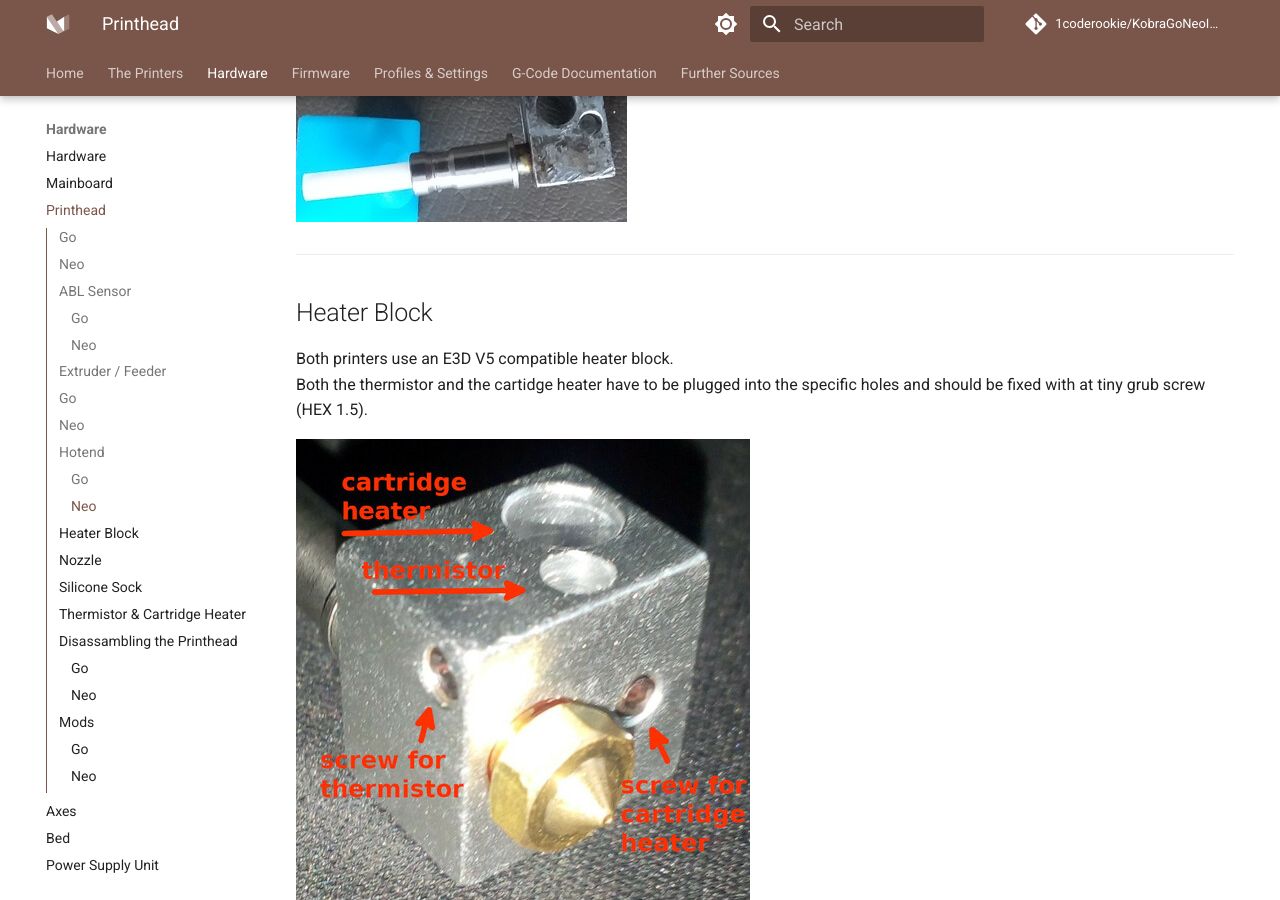
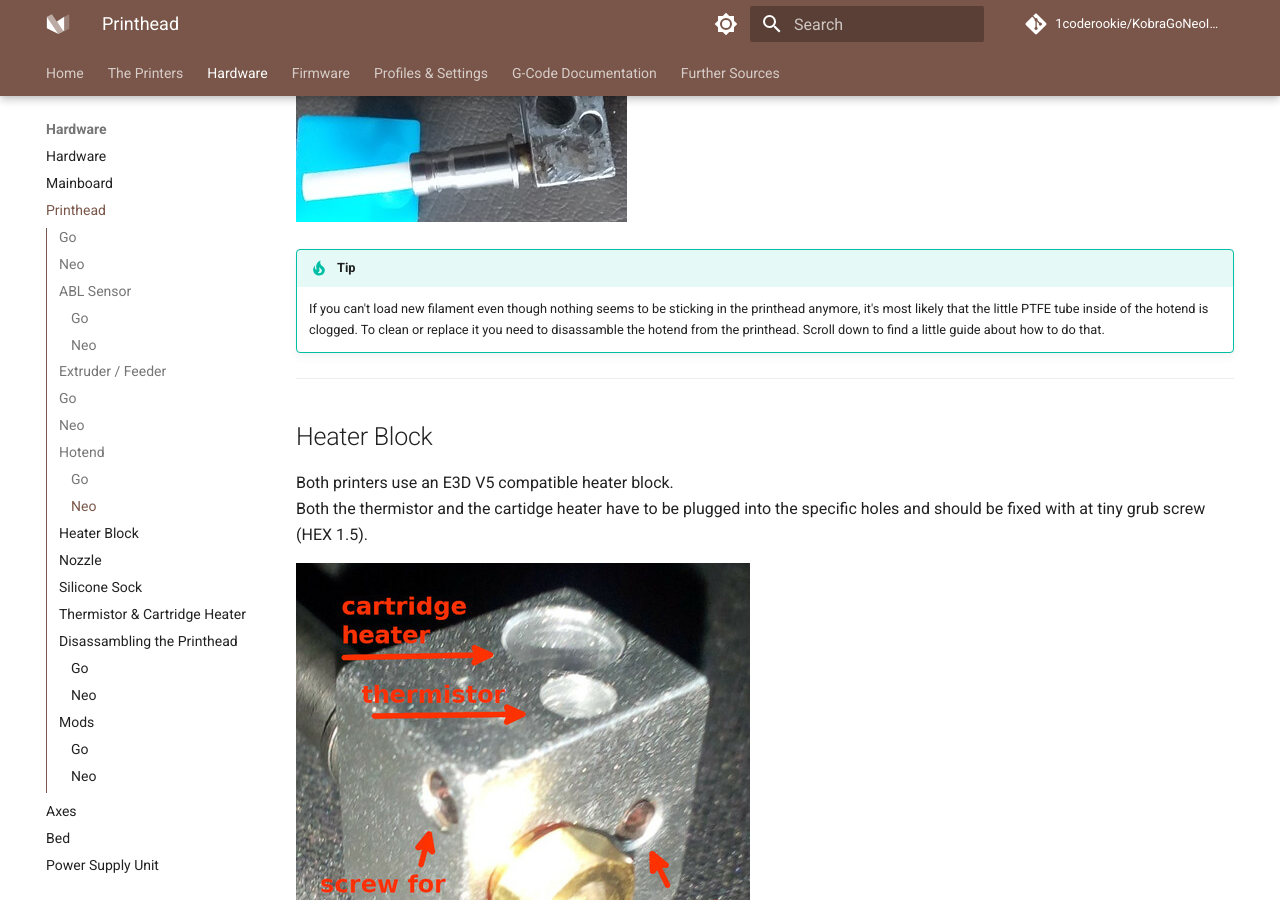
Before and after one commit to 1coderookie/KobraGoNeoInsights, an MkDocs documentation site: the page built from docs/hardware/printhead.md, in a window 1280 px wide and 900 px high, scrolled down 3973 px. Built offline with MkDocs 1.6.1 and Material for MkDocs 9.7.7, drawn with Linux system fonts in a browser that asks for light colours; comment, search, counter and statistics services are not loaded.

Commit message:
Update printhead.md

```diff
--- a/docs/hardware/printhead.md
+++ b/docs/hardware/printhead.md
@@ -85,6 +85,9 @@ Additionally there is a little PTFE-tube inside of it, which is about 4cm long a
 
 ![Hotend mounted with block and tube](../assets/images/head_neo_block-hotend-tube-used_web.jpg)
 
+!!! tip
+
+    If you can't load new filament even though nothing seems to be sticking in the printhead anymore, it's most likely that the little PTFE tube inside of the hotend is clogged. To clean or replace it you need to disassamble the hotend from the printhead. Scroll down to find a little guide about how to do that.
 
 ---
 
```
